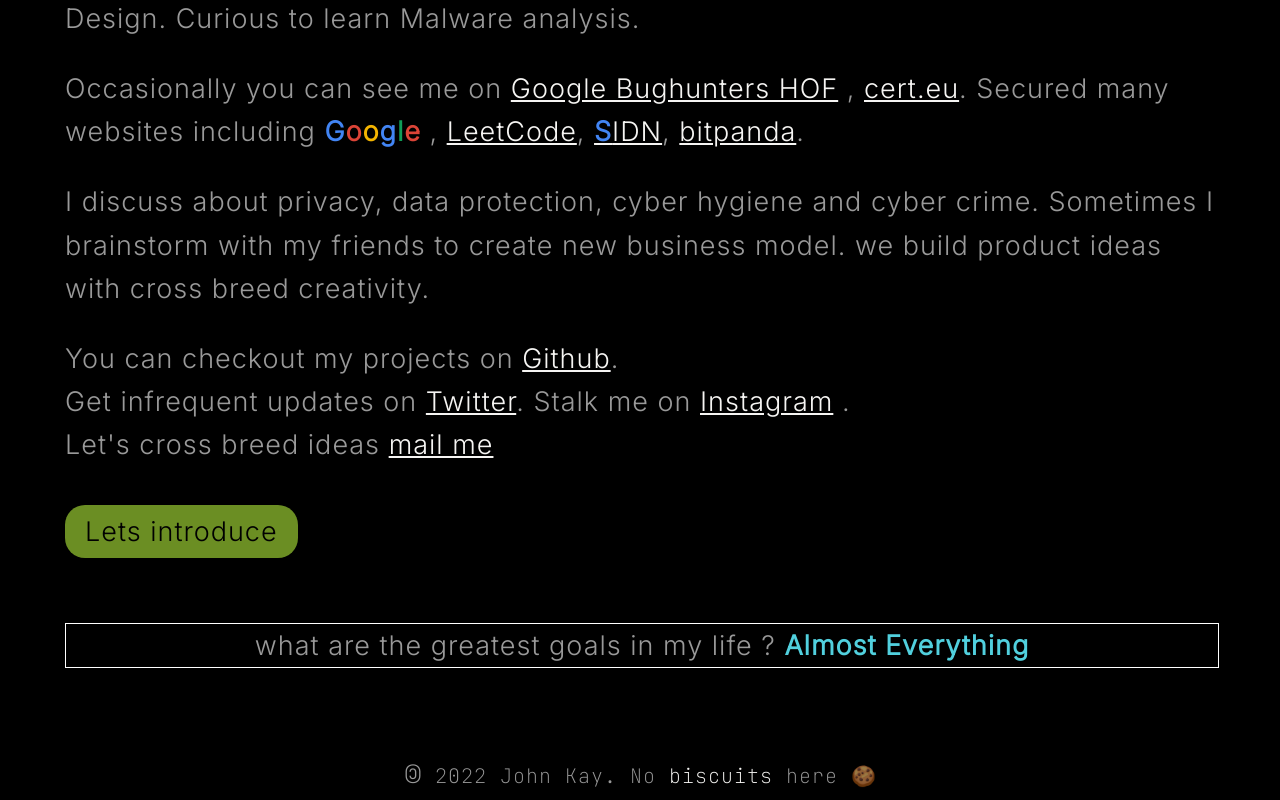
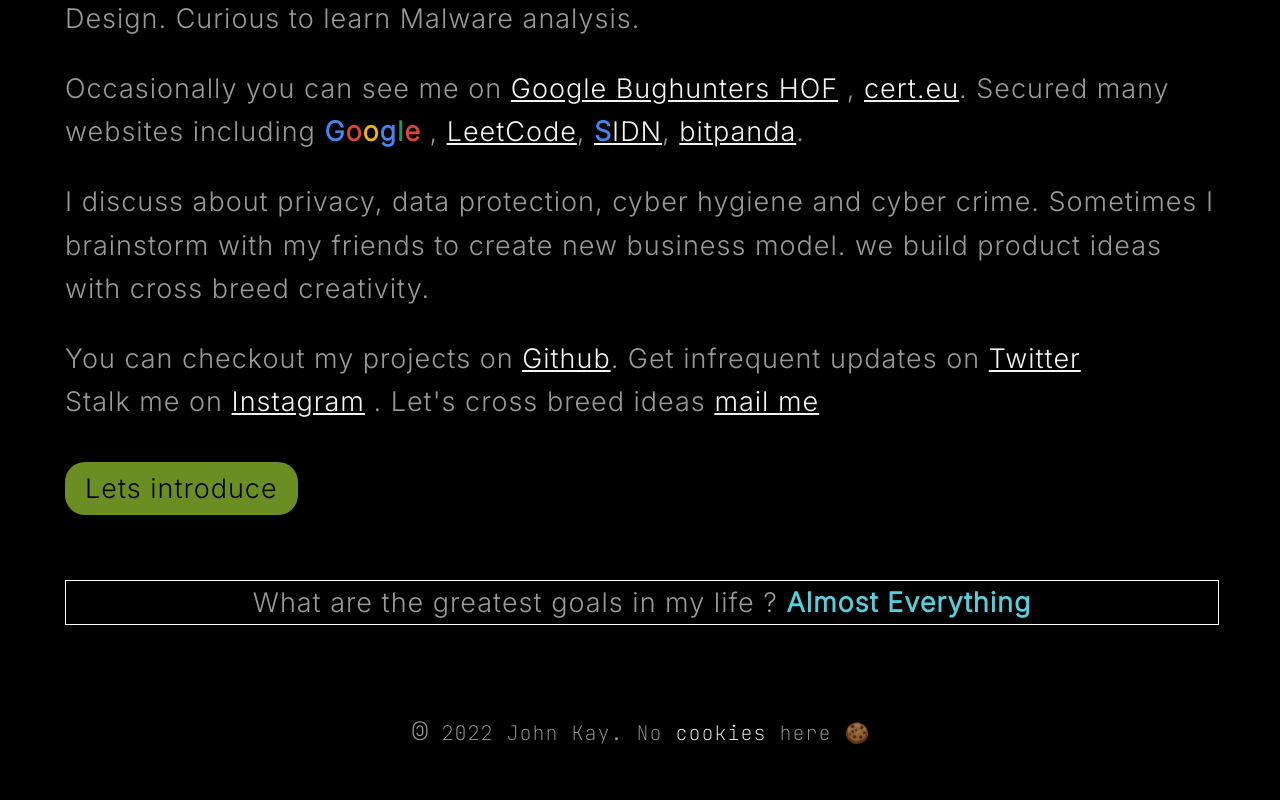
Before and after one commit to iamjohnkay/iamjohnkay, a plain HTML site: page portfolio/index.html in a window 1280 px wide. Shown: the part 742-1542 px from the top of the page. After the commit the page ends 1499 px from the top, so only its background shows below. Drawn offline with Linux system fonts and the light colour scheme; a web font is replaced by a local one.

Commit message:
Update index.html

```diff
--- a/portfolio/index.html
+++ b/portfolio/index.html
@@ -4,6 +4,7 @@
     <meta charset="UTF-8">
     <meta name="viewport" content="width=device-width, initial-scale=1.0">
     <meta http-equiv="X-UA-Compatible" content="ie=edge">
+    <!-- <link rel="stylesheet" href="../portfolio/css/reset.css"> -->
     <link rel="stylesheet" href="./css/style.css">
     <link rel="preconnect" href="https://fonts.googleapis.com">
     <link rel="preconnect" href="https://fonts.gstatic.com" crossorigin>
@@ -12,14 +13,18 @@
     <link href="//db.onlinewebfonts.com/c/879269be836bf8d970d4ef4fb0e54f42?family=GT+America+Extended" rel="stylesheet" type="text/css"/>
     <link href="https://fonts.googleapis.com/css2?family=JetBrains+Mono:wght@100&family=PT+Sans:wght@700&display=swap" rel="stylesheet">
     <link href="https://fonts.googleapis.com/css2?family=Inter:wght@300&display=swap" rel="stylesheet">
-    <title>Personal Portfolio</title>
+    <link rel="apple-touch-icon" sizes="180x180" href="../portfolio/images/favicon/apple-touch-icon.png">
+    <link rel="icon" type="image/png" sizes="32x32" href="../portfolio/favicon-img/favicon-32x32.png">
+    <link rel="icon" type="image/png" sizes="16x16" href="../portfolio/favicon-img/favicon-16x16.png">
+    <link rel="manifest" href="../portfolio/images/favicon/site.webmanifest">
+    <title>Hi I'm Kay</title>
 </head>
 <body>
 
     <div class="div1">
 
 
-        <h2 class="div1">Thanks for stalking me, <b>  <h1>Cybernaut <span>(n)</span> </h1></b><div>
+        <h2 class="div1">Thanks for stalking <span id="visit">me</span>, <b>  <h1>Cybernaut <span>(n)</span> </h1></b><div>
             an expert or habitual user of the internet.
         </div> <br>
         <br>
@@ -49,7 +54,7 @@
         </h3>
 
         I hunt bugs with Terminal, Burp Suite, Bash Script, Notes & Cheatsheets and Coffee. I build websites with HTML5 & CSS3.
-        I have knowledge in Networks, <a href="https://www.crowdstrike.com/cybersecurity-101/osint-open-source-intelligence/">OSINT</a>. I code in Bash, Python, C and Java.
+        I have knowledge in Networks, <a href="https://www.crowdstrike.com/cybersecurity-101/osint-open-source-intelligence/" target="_blank">OSINT</a>. I code in Bash, Python, C and Java.
         Currently Learning Javascript and Responsive Web Design. Curious to learn Malware analysis.
 
         <p class="achievements">
@@ -61,16 +66,16 @@
         </p>
 
 
-        You can checkout my projects on <a class="github" href="https://github.com/johnthebug" target="_blank">Github</a>. <br>
-        Get infrequent updates on <a href="https://twitter.com/kg_siddharth" target="_blank" class="twitter" > Twitter</a>. Stalk me on <a href="https://www.instagram.com/kaygee_siddharth/" class="instagram">Instagram</a> .
-        <br>
-        Let's cross breed ideas <a href="mailto:johnkayweed@gmail.com">mail me</a>
+        You can checkout my projects on <a class="github" href="https://github.com/johnthebug" target="_blank">Github</a>.
+        Get infrequent updates on <a href="https://twitter.com/kg_siddharth" target="_blank" class="twitter" > Twitter</a><div class="br"></div> Stalk me on <a href="https://www.instagram.com/kaygee_siddharth/" class="instagram">Instagram</a> .
+
+        Let's cross breed ideas <a class="gmail" href="mailto:johnkayweed@gmail.com">mail me</a>
         <br><br>
-        <a class="mail" href="mailto:johnkayweed@gmail.com">Lets introduce</a>
+        <a class="mail" href="mailto:johnkayweed@gmail.com?subject=Shall we discuss">Lets introduce</a>
         <br><br>
 
 
-        <p class="goals">what are the greatest goals in my life ? <b>Almost Everything</b> </p>
+        <p class="goals">What are the greatest goals in my life ? <b>Almost Everything</b> </p>
 
 
         <!--<div class="embed">
@@ -78,21 +83,22 @@
         <iframe class="spotify" style="border-radius:12px" src="https://open.spotify.com/embed/playlist/5sCX2W4WVunzMUsdge3Skb?utm_source=generator&theme=0" width="50%" height="380" frameBorder="0" allowfullscreen="" allow="autoplay; clipboard-write; encrypted-media; fullscreen; picture-in-picture"></iframe></div>-->
         <!-- <iframe class="spotify" style="border-radius:12px" src="https://open.spotify.com/embed/playlist/45B7gvDTZw6TkoAkCjiaZ5?utm_source=generator&theme=0" width="50%" height="380" frameBorder="0" allowfullscreen="" allow="autoplay; clipboard-write; encrypted-media; fullscreen; picture-in-picture"></iframe>-->
 
+    </section><!--details ended-->
+
+    <div class="otherdetails">
+        <span>&copy;</span> 2022 John Kay. No <a href="https://tasty.co/recipe/chocolate-banoffee-biscuit-balls" target="_blank">cookies</a> here 🍪
+
+    </div><!--other details ended-->
+
+</div>
+
+<script>
+    localStorage.getItem("visit") == null?localStorage.setItem("visit","2"):document.getElementById('visit').innerHTML="me again";
+    console.log("visit value after condition check is");
+    console.log(localStorage.getItem("visit"));
+</script>
 
 
 
-
-    </section><!--details ended-->
-
-    <div class="otherdetails">
-        <span>&copy;</span> 2022 John Kay. No <a href="https://tasty.co/recipe/chocolate-banoffee-biscuit-balls" target="_blank">biscuits</a> here 🍪
-
-    </div><!--other details ended-->
-
-
-
-
-
-</div>
 </body>
 </html>
```
